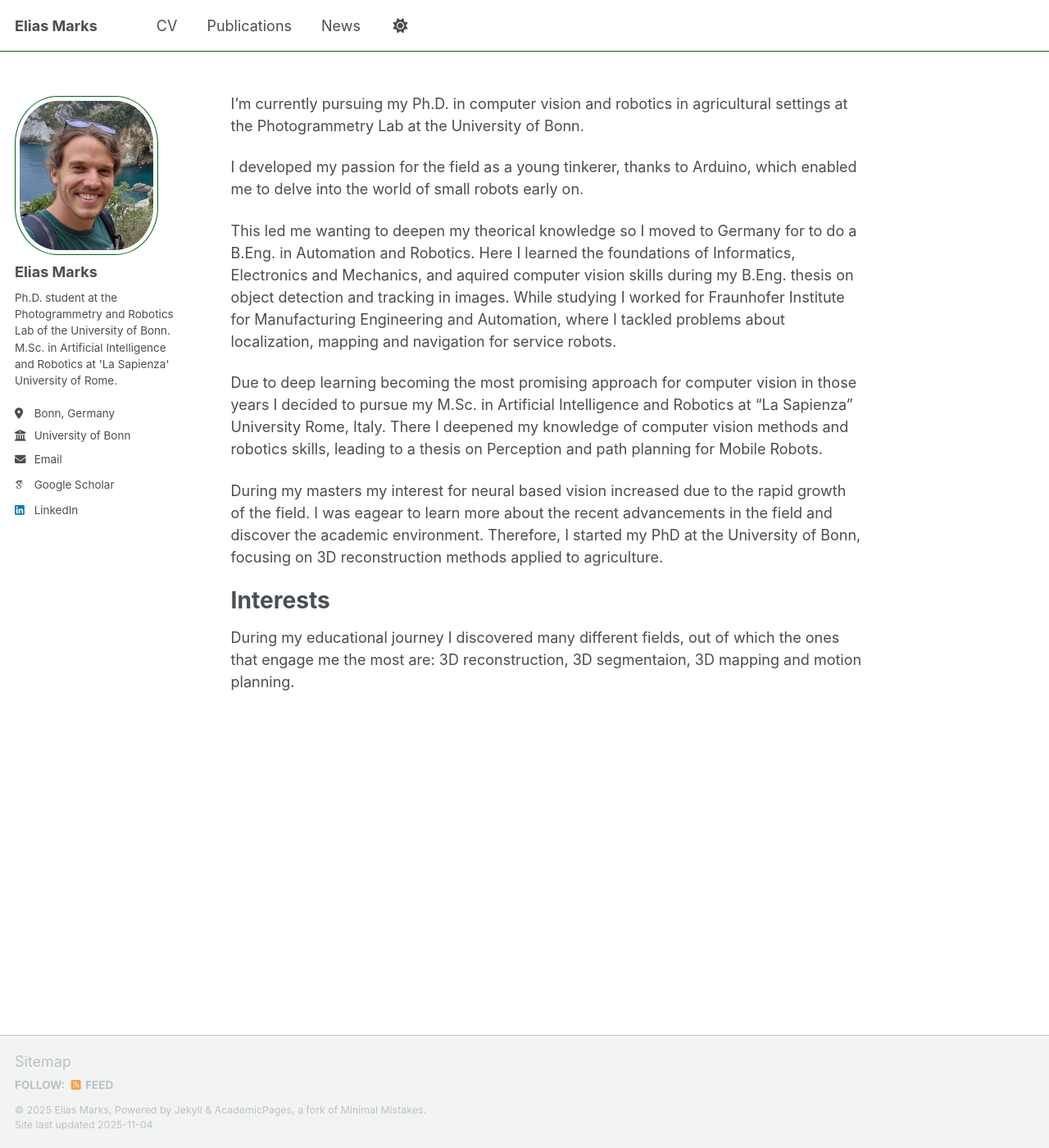
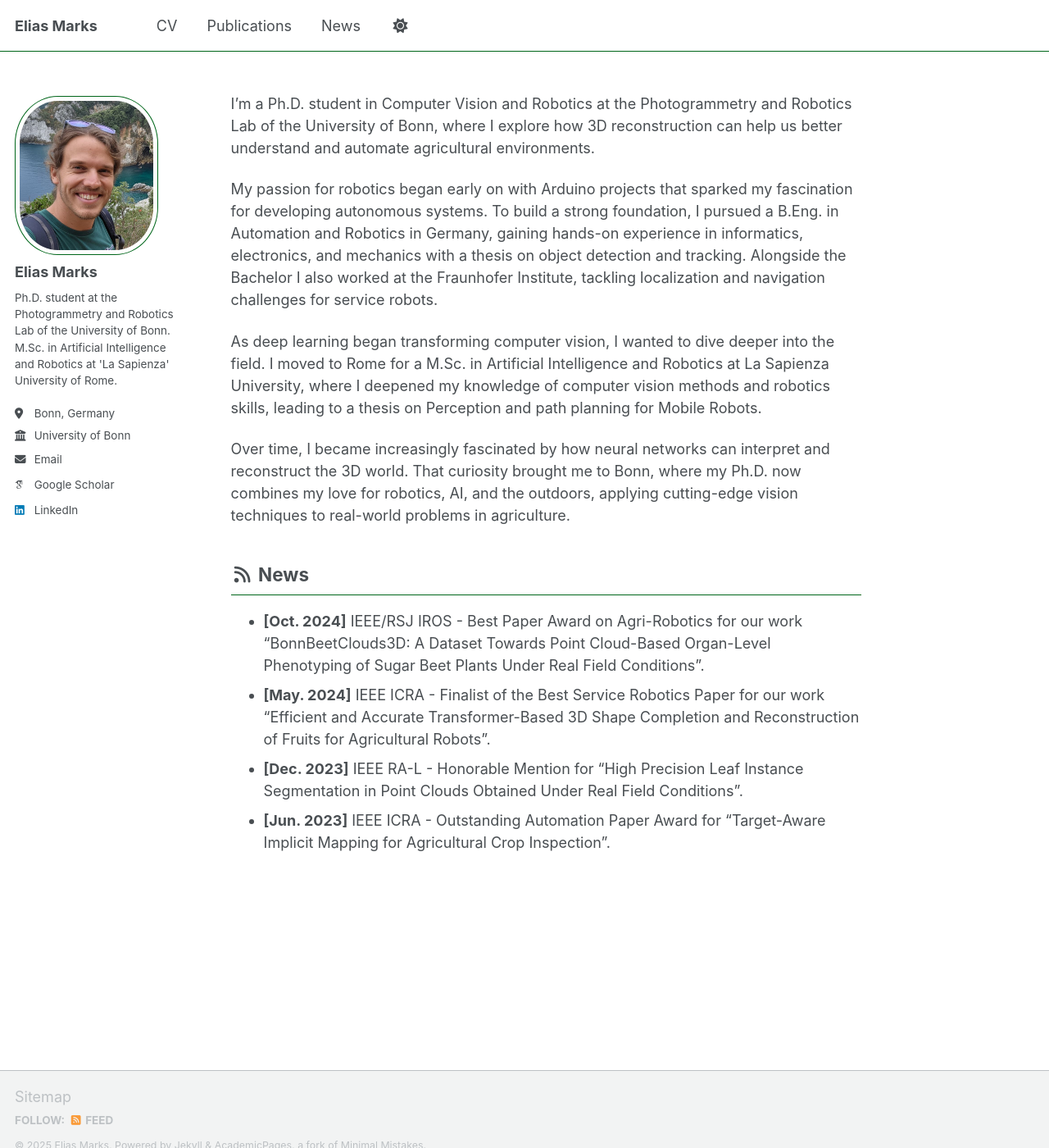
Before and after one commit to markselias/markselias.github.io, a Jekyll site: the page built from _pages/about.md, in a window 1280 px wide and 1400 px high. Shown: the whole window at 82% size. Built offline with Jekyll 4.4.1, drawn with Linux system fonts in a browser that asks for light colours; some web fonts are replaced; a script that is not in the unit is left out.

Commit message:
Add news to about page and change dark colors

```diff
--- a/_pages/about.md
+++ b/_pages/about.md
@@ -7,19 +7,29 @@
   - /about.html
 ---
 
-I'm currently pursuing my Ph.D. in computer vision and robotics in agricultural settings at the Photogrammetry Lab at the University of Bonn.
+I’m a Ph.D. student in Computer Vision and Robotics at the Photogrammetry and Robotics Lab of the University of Bonn, where I explore how 3D reconstruction can help us better understand and automate agricultural environments.
 
-I developed my passion for the field as a young tinkerer, thanks to Arduino, which enabled me to delve into the world of small robots early on.
+My passion for robotics began early on with Arduino projects that sparked my fascination for developing autonomous systems.
+To build a strong foundation, I pursued a B.Eng. in Automation and Robotics in Germany, gaining hands-on experience in informatics, electronics, and mechanics with a thesis on object detection and tracking. Alongside the Bachelor I also worked at the Fraunhofer Institute, tackling localization and navigation challenges for service robots.
 
-This led me wanting to deepen my theorical knowledge so I moved to Germany for to do a B.Eng. in Automation and Robotics. Here I learned the foundations of Informatics, Electronics and Mechanics, and aquired computer vision skills during my B.Eng. thesis on object detection and tracking in images. While studying I worked for Fraunhofer Institute for Manufacturing Engineering and Automation, where I tackled problems about localization, mapping and navigation for service robots.
+As deep learning began transforming computer vision, I wanted to dive deeper into the field. I moved to Rome for a M.Sc. in Artificial Intelligence and Robotics at La Sapienza University, where I deepened my knowledge of computer vision methods and robotics skills, leading to a thesis on Perception and path planning for Mobile Robots.
 
-Due to deep learning becoming the most promising approach for computer vision in those years I decided to pursue my M.Sc. in Artificial Intelligence and Robotics at “La Sapienza” University Rome, Italy. There I deepened my knowledge of computer vision methods and robotics skills, leading to a thesis on Perception and path planning for Mobile Robots.
+Over time, I became increasingly fascinated by how neural networks can interpret and reconstruct the 3D world. That curiosity brought me to Bonn, where my Ph.D. now combines my love for robotics, AI, and the outdoors, applying cutting-edge vision techniques to real-world problems in agriculture.
 
-During my masters my interest for neural based vision increased due to the rapid growth of the field. I was eagear to learn more about the recent advancements in the field and discover the academic environment. Therefore, I started my PhD at the University of Bonn, focusing on 3D reconstruction methods applied to agriculture.
+## <i class="fa fa-fw fa-rss "></i> News ##
 
-<!-- Actually I am ending my PhD path and I am willing to discover new and innovative working environemnts that will enable me to ...... -->
+<ul style="width: auto; height: 300px; overflow: auto">
 
-Interests
-======
-During my educational journey I discovered many different fields, out of which the ones that engage me the most are:
-3D reconstruction, 3D segmentaion, 3D mapping and motion planning.
+  <li> <b>[Oct. 2024]</b> IEEE/RSJ IROS - Best Paper Award on Agri-Robotics for our work “BonnBeetClouds3D: A Dataset Towards Point Cloud-Based Organ-Level Phenotyping of Sugar Beet Plants Under Real Field Conditions”.</li>
+
+  <li> <b>[May. 2024]</b> IEEE ICRA - Finalist of the Best Service Robotics Paper for our work “Efficient and Accurate Transformer-Based 3D Shape Completion and Reconstruction of Fruits for Agricultural Robots”.</li>
+
+  <li> <b>[Dec. 2023]</b> IEEE RA-L - Honorable Mention for “High Precision Leaf Instance Segmentation in Point Clouds Obtained Under Real Field Conditions”.</li>
+
+  <li> <b>[Jun. 2023]</b> IEEE ICRA - Outstanding Automation Paper Award for “Target-Aware Implicit Mapping for Agricultural Crop Inspection”.</li>
+
+  <li> <b>[Nov. 2022]</b> IEEE/RSJ IROS - Finalist of the Best Paper Award on Agri-Robotics for our work “Constrastive 3D Shape Completion and Reconstruction for Agricultural Robots using RGB-D Frames”. </li>
+
+  <li> <b>[May. 2022]</b> IEEE ICRA - Outstanding Automation Paper Award for “Precise 3D Reconstruction of Plants from UAV Imagery Combining Bundle Adjustment and Template Matching”.</li>
+
+</ul>
--- a/_sass/theme/_cv_theme_dark.scss
+++ b/_sass/theme/_cv_theme_dark.scss
@@ -15,6 +15,9 @@
 $link                       : #0ea1c5;
 $link-dark                  : mix(#000, $link, 25%);
 $link-light                 : mix(#fff, $link, 25%);
+
+$emerald-green              : #00661a;
+$light-emerald-green        : mix(#fff, $emerald-green, 50%);
 
 /* Color codes used for the site */
 $danger-color               : #ee5f5b;
@@ -38,7 +41,7 @@
     --global-base-color                 : #{$background};
     --global-bg-color                   : #{$background};
     --global-footer-bg-color            : #{$background};
-    --global-border-color               : #{$light-gray};
+    --global-border-color               : #{$light-emerald-green};
     --global-dark-border-color          : #{$background-light};
     --global-code-background-color      : #fafafa;
     --global-code-text-color            : #{$darker-gray};
@@ -47,8 +50,8 @@
     --global-link-color-hover           : #{$link-dark};
     --global-link-color-visited         : #{$link-light};
     --global-masthead-link-color        : #{$text};
-    --global-masthead-link-color-hover  : #{$background-light};
+    --global-masthead-link-color-hover  : #{$light-emerald-green};
     --global-text-color                 : #{$text};
     --global-text-color-light           : #f3f3f3;
-    --global-thead-color                : #{$background-lighter};
+    --global-thead-color                : #{$light-emerald-green};
 }
```
